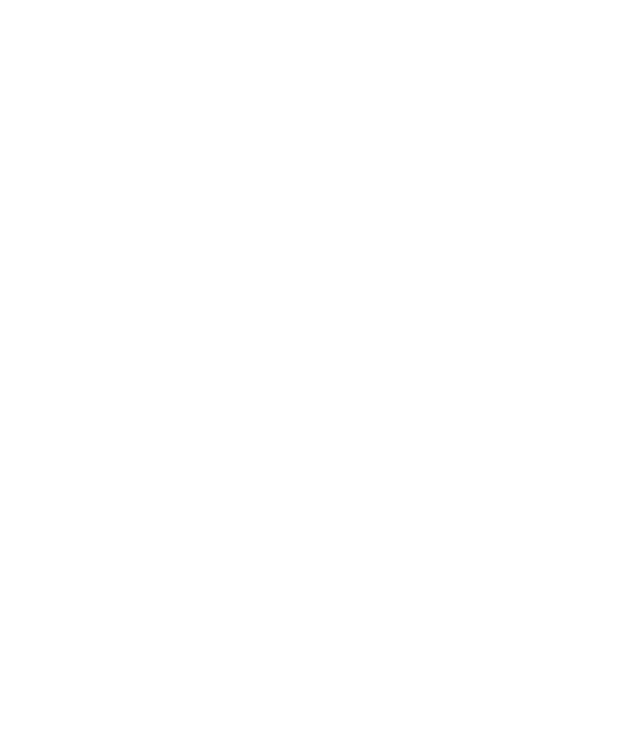
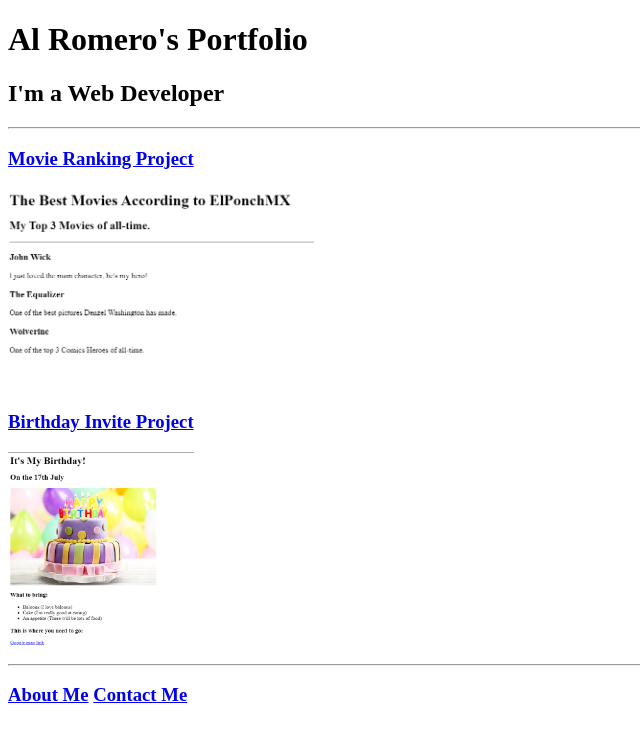
Before and after one commit to alromeromx/html-portfolio, a plain HTML site: page index.html in a window 1280 px wide. Shown: the whole page, without its empty margins (0-640 px from the left). Drawn offline with Linux system fonts and the light colour scheme.

Commit message:
Update index.html

```diff
--- a/index.html
+++ b/index.html
@@ -4,10 +4,19 @@
 <head>
     <meta charset="UTF-8">
     <meta name="viewport" content="width=device-width, initial-scale=1.0">
-    <title>Document</title>
+    <title>Al Romero's Portfolio</title>
 </head>
 <body>
+    <h1>Al Romero's Portfolio</h1>
+    <h2>I'm a Web Developer</h2>
+    <hr>
+    <h3><a href="./public/movie-ranking.html"> Movie Ranking Project</a></h3>
+    <img src="./assets/images/movie-ranking.png" height="200" alt="movie ranking project preview"/>
 
+    <h3><a href="./public/birthday-invite.html">Birthday Invite Project</a></h3>
+    <img src="./assets/images/birthday-invite.png" height="200" alt="birthday invite project preview"/>
+    <hr>
+    <h3><a href="./public/about.html">About Me</a> <a href="./public/contact.html">Contact Me</a></h3>
 </body>
 </html>
 
```
